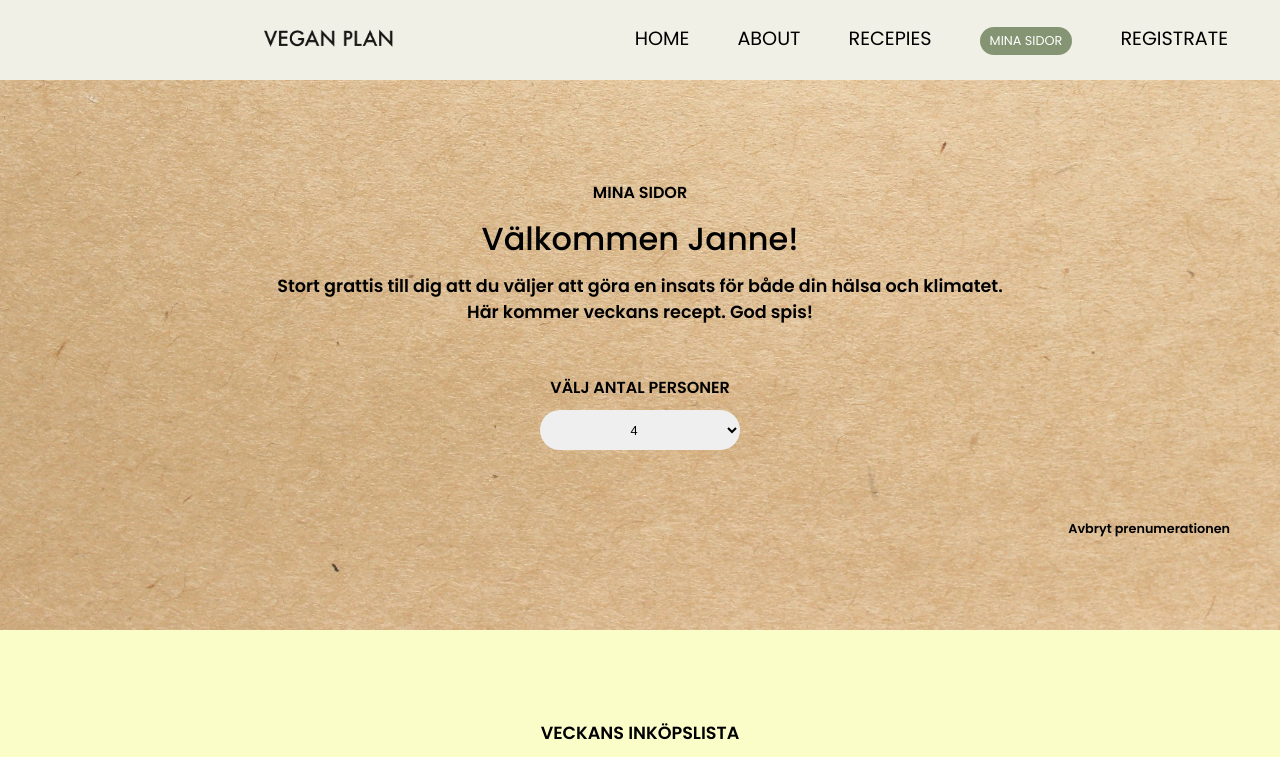
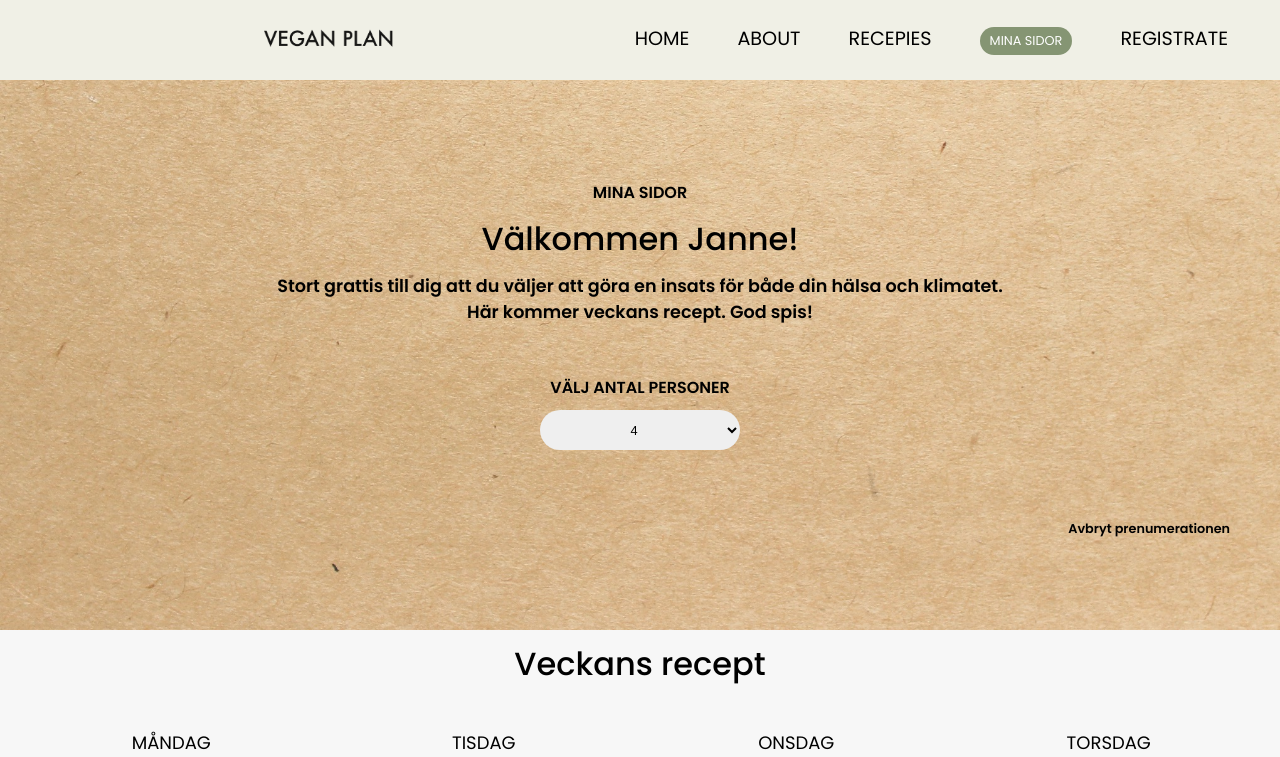
Before and after one commit to rebecka-oscarsson/vegan-plan, a React (Create React App) app: page /mina-sidor in a window 1280 px wide. Shown: the top 757 px of the page. Built offline with nearby package versions, Linux system fonts and the light colour scheme; no server answers; data requests are answered from the project's data file; grey boxes are pictures that could not be loaded.

Commit message:
imported FavoriteRecipes component to MyPages component

```diff
--- a/src/components/FavoriteRecipes.jsx
+++ b/src/components/FavoriteRecipes.jsx
@@ -10,6 +10,7 @@ import tempehskewers  from '../img/tempehskewers.jpg'
 const FavoriteRecipes = () => {
   return (
     <>
+    <h2>Veckans recept</h2>
     <div className="Favorite-Recipes-Grid">
         <div className="Favorite-Recipes-Card">
             <p>MÅNDAG</p>
--- a/src/components/MyPages.jsx
+++ b/src/components/MyPages.jsx
@@ -1,6 +1,7 @@
 import React from 'react';
 import ShoppingList from './ShoppingList';
 import Saved from './Saved';
+import FavoriteRecipes from './FavoriteRecipes';
 
 const MyPages = () => {
   return (
@@ -21,6 +22,7 @@ Här kommer veckans recept. God spis!
    </div>
    <p className="text-right">Avbryt prenumerationen</p>
   </div>
+  <FavoriteRecipes/>
   <ShoppingList />
   <Saved />
     </>
```
